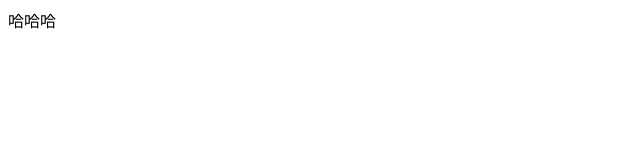
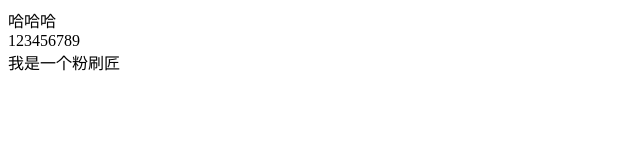
Before and after one commit to 625464m/majing, a plain HTML site: page index.html in a window 1280 px wide. Shown: the whole page, without its empty margins (0-640 px from the left). Drawn offline with Linux system fonts and the light colour scheme.

Commit message:
最后一次修改

```diff
--- a/index.html
+++ b/index.html
@@ -6,5 +6,7 @@
 </head>
 <body>
 	<div>哈哈哈</div>
+	<div>123456789</div>
+	<div>我是一个粉刷匠</div>
 </body>
 </html>
```
